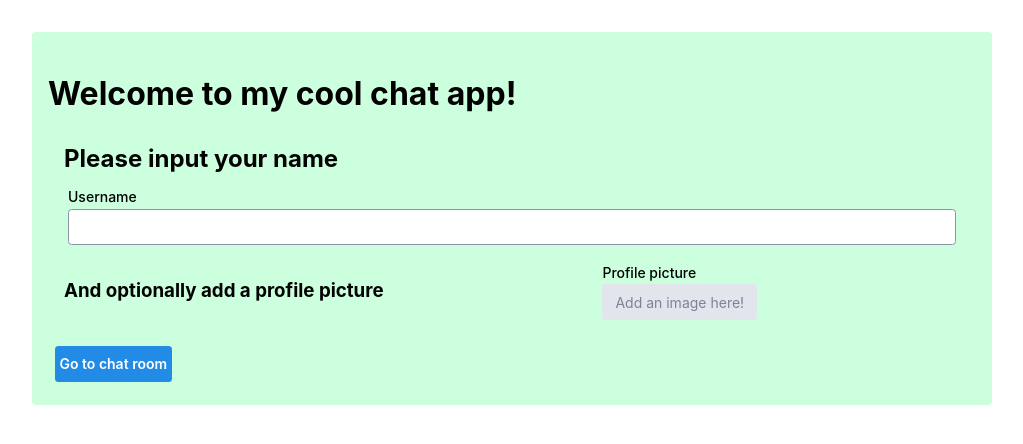
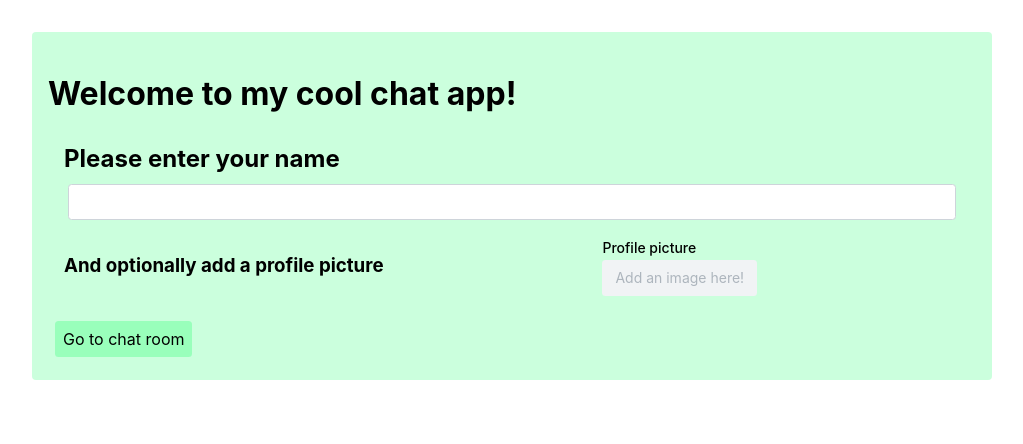
Before and after one commit to elkku26/chat26, a Next.js app in the folder frontend/: page / in a window 1280 px wide. Shown: the top 444 px of the page, without its empty margins (128-1151 px from the left). Built offline with nearby package versions, Linux system fonts and the light colour scheme; no server answers.

Commit message:
Persist current user on refresh

```diff
--- a/frontend/package.json
+++ b/frontend/package.json
@@ -20,6 +20,7 @@
     "react-dom": "^19.0.0",
     "react-redux": "^9.2.0",
     "react-tooltip": "^5.28.1",
+    "usehooks-ts": "^3.1.1",
     "uuid": "^11.1.0"
   },
   "devDependencies": {
--- a/frontend/src/app/layout.tsx
+++ b/frontend/src/app/layout.tsx
@@ -10,19 +10,6 @@ import {
 } from "@mantine/core";
 import StoreProvider from "./StoreProvider";
 import { NextIntlClientProvider } from "next-intl";
-
-const orange: MantineColorsTuple = [
-  "#fff8e1",
-  "#ffefcb",
-  "#ffdd9a",
-  "#ffca64",
-  "#ffba38",
-  "#ffb01b",
-  "#ffa903",
-  "#e39500",
-  "#cb8400",
-  "#b07100",
-];
 
 const greenish: MantineColorsTuple = [
   "#e1ffec",
@@ -37,23 +24,49 @@ const greenish: MantineColorsTuple = [
   "#00af30",
 ];
 
-const gray: MantineColorsTuple = [
-  "#f1f4fe",
-  "#e3e5ed",
-  "#c7c9d4",
-  "#a8abbb",
-  "#8d92a5",
-  "#7d8299",
-  "#747a94",
-  "#696f8a",
-  "#565c75",
-  "#484f69",
+const beige: MantineColorsTuple = [
+  "#fef2f5",
+  "#eae6e7",
+  "#cdcdcd",
+  "#b2b2b2",
+  "#9a9a9a",
+  "#8b8b8b",
+  "#848484",
+  "#6e6e6e",
+  "#676465",
+  "#5e5457",
+];
+
+const black: MantineColorsTuple = [
+  "#f5f5f5",
+  "#e7e7e7",
+  "#cdcdcd",
+  "#b2b2b2",
+  "#9a9a9a",
+  "#8b8b8b",
+  "#848484",
+  "#717171",
+  "#656565",
+  "#000000",
+];
+const red: MantineColorsTuple = [
+  "#ffe8e8",
+  "#ffcfcf",
+  "#ff9c9c",
+  "#fe6565",
+  "#fd3937",
+  "#fe1e1a",
+  "#fe0e0b",
+  "#e80000",
+  "#cb0000",
+  "#b10000",
 ];
 const theme = createTheme({
   colors: {
-    orange,
     greenish,
-    gray,
+    beige,
+    black,
+    red,
   },
   radius: {
     xs: "1em",
--- a/frontend/src/app/middleware/websocket.ts
+++ b/frontend/src/app/middleware/websocket.ts
@@ -3,7 +3,6 @@ import { setCurrentUser } from "@/lib/features/userSlice";
 import { RootState } from "@/lib/store";
 import {
   AcknowledgeKind,
-  AcknowledgePayload,
   ChatMessage,
   User,
   WSClientMessage,
@@ -90,7 +89,10 @@ const socketMiddleware = (store) => {
         console.log("WS_SEND with action:", action.payload);
         if (socket?.readyState === WebSocket.OPEN)
           socket.send(JSON.stringify(action.payload));
-        else console.log("socket is not open :(");
+        else {
+          console.log("socket is not open :(");
+        }
+
         const msg: WSClientMessage = action.payload;
 
         return new Promise((res, rej) => {
@@ -111,17 +113,17 @@ const socketMiddleware = (store) => {
 
                     break;
                   case AcknowledgeKind.JoinRoom:
+                    const user: User = wsResponse.payload.data;
+
                     store.dispatch(
-                      setUsers([
-                        ...currentState.chat.users,
-                        wsResponse.payload.data as User,
-                      ])
+                      setUsers([...currentState.chat.users, user])
                     );
-                    store.dispatch(
-                      setCurrentUser(wsResponse.payload.data as User)
-                    );
+                    store.dispatch(setCurrentUser(user));
 
-                    console.log("new user:", wsResponse.payload.data);
+                    localStorage.setItem("user-id", user.id);
+                    console.log("set user-id to", user.id);
+
+                    console.log("new user:", user);
 
                     break;
                   case AcknowledgeKind.SendChat:
--- a/frontend/src/app/page.module.css
+++ b/frontend/src/app/page.module.css
@@ -1,168 +1,18 @@
-.page {
-  --gray-rgb: 0, 0, 0;
-  --gray-alpha-200: rgba(var(--gray-rgb), 0.08);
-  --gray-alpha-100: rgba(var(--gray-rgb), 0.05);
-
-  --button-primary-hover: #383838;
-  --button-secondary-hover: #f2f2f2;
-
-  display: grid;
-  grid-template-rows: 20px 1fr 20px;
-  align-items: center;
-  justify-items: center;
-  min-height: 100svh;
-  padding: 80px;
-  gap: 64px;
-  font-family: var(--font-geist-sans);
+.h1,
+.h2,
+.h3,
+.text {
+  color: var(--mantine-color-black-9);
 }
 
-@media (prefers-color-scheme: dark) {
-  .page {
-    --gray-rgb: 255, 255, 255;
-    --gray-alpha-200: rgba(var(--gray-rgb), 0.145);
-    --gray-alpha-100: rgba(var(--gray-rgb), 0.06);
-
-    --button-primary-hover: #ccc;
-    --button-secondary-hover: #1a1a1a;
-  }
+.h2 {
+  color: var(--mantine-color-black-9);
 }
 
-.main {
-  display: flex;
-  flex-direction: column;
-  gap: 32px;
-  grid-row-start: 2;
+.h3 {
+  color: var(--mantine-color-black-9);
 }
 
-.main ol {
-  font-family: var(--font-geist-mono);
-  padding-left: 0;
-  margin: 0;
-  font-size: 14px;
-  line-height: 24px;
-  letter-spacing: -0.01em;
-  list-style-position: inside;
+.button {
+  color: var(--mantine-color-greenish-2);
 }
-
-.main li:not(:last-of-type) {
-  margin-bottom: 8px;
-}
-
-.main code {
-  font-family: inherit;
-  background: var(--gray-alpha-100);
-  padding: 2px 4px;
-  border-radius: 4px;
-  font-weight: 600;
-}
-
-.ctas {
-  display: flex;
-  gap: 16px;
-}
-
-.ctas a {
-  appearance: none;
-  border-radius: 128px;
-  height: 48px;
-  padding: 0 20px;
-  border: none;
-  border: 1px solid transparent;
-  transition:
-    background 0.2s,
-    color 0.2s,
-    border-color 0.2s;
-  cursor: pointer;
-  display: flex;
-  align-items: center;
-  justify-content: center;
-  font-size: 16px;
-  line-height: 20px;
-  font-weight: 500;
-}
-
-a.primary {
-  background: var(--foreground);
-  color: var(--background);
-  gap: 8px;
-}
-
-a.secondary {
-  border-color: var(--gray-alpha-200);
-  min-width: 158px;
-}
-
-.footer {
-  grid-row-start: 3;
-  display: flex;
-  gap: 24px;
-}
-
-.footer a {
-  display: flex;
-  align-items: center;
-  gap: 8px;
-}
-
-.footer img {
-  flex-shrink: 0;
-}
-
-/* Enable hover only on non-touch devices */
-@media (hover: hover) and (pointer: fine) {
-  a.primary:hover {
-    background: var(--button-primary-hover);
-    border-color: transparent;
-  }
-
-  a.secondary:hover {
-    background: var(--button-secondary-hover);
-    border-color: transparent;
-  }
-
-  .footer a:hover {
-    text-decoration: underline;
-    text-underline-offset: 4px;
-  }
-}
-
-@media (max-width: 600px) {
-  .page {
-    padding: 32px;
-    padding-bottom: 80px;
-  }
-
-  .main {
-    align-items: center;
-  }
-
-  .main ol {
-    text-align: center;
-  }
-
-  .ctas {
-    flex-direction: column;
-  }
-
-  .ctas a {
-    font-size: 14px;
-    height: 40px;
-    padding: 0 16px;
-  }
-
-  a.secondary {
-    min-width: auto;
-  }
-
-  .footer {
-    flex-wrap: wrap;
-    align-items: center;
-    justify-content: center;
-  }
-}
-
-@media (prefers-color-scheme: dark) {
-  .logo {
-    filter: invert();
-  }
-}
--- a/frontend/src/app/page.tsx
+++ b/frontend/src/app/page.tsx
@@ -1,5 +1,6 @@
 "use client";
 
+import classes from "./page.module.css";
 import React, { useEffect, useState } from "react";
 import { v4 as uuidv4 } from "uuid";
 import { setUserName } from "@/lib/features/userSlice";
@@ -38,8 +39,6 @@ function Welcome() {
   async function goToChat() {
     dispatch(setUserName(username));
 
-    //create and send new User to server
-
     let pfp_url = "";
     if (pfp !== null) {
       //Post pfp to minio endpoint
@@ -68,6 +67,7 @@ function Welcome() {
       msg_id: uuidv4(),
     };
     dispatch(send(message));
+
     router.push("/chat");
   }
 
@@ -84,11 +84,13 @@ function Welcome() {
         root: { borderRadius: "0.25em", marginTop: "2em", padding: "1em" },
       }}
     >
-      <h1>Welcome to my cool chat app!</h1>
+      <h1 className={classes.h1}>Welcome to my cool chat app!</h1>
       <Container>
-        <h2 style={{ marginBottom: "0.1em" }}>Please input your name</h2>
+        <h2 className={classes.h2} style={{ marginBottom: "0.1em" }}>
+          Please enter your name
+        </h2>
         <TextInput
-          label="Username"
+          label=""
           styles={{
             root: { padding: "0.25em" },
           }}
@@ -108,9 +110,10 @@ function Welcome() {
             marginBottom: "1em",
           }}
         >
-          <h3>And optionally add a profile picture</h3>
-          <Container style={{ border: theme.colors.gray[0] }}>
+          <h3 className={classes.h3}>And optionally add a profile picture</h3>
+          <Container style={{ border: theme.colors.greenish[2] }}>
             <FileInput
+              color="greenish.2"
               onChange={(picture) => setPfp(picture)}
               clearable
               accept="image/png,image/jpeg"
@@ -125,9 +128,10 @@ function Welcome() {
         onClick={() => {
           goToChat();
         }}
-        styles={{ root: { padding: "0.25em", margin: "0.5em" } }}
+        bg="greenish.2"
+        styles={{ root: { padding: "0.5em", margin: "0.5em" } }}
       >
-        Go to chat room
+        <Text c="black.9">Go to chat room</Text>
       </Button>
     </Container>
   );
```
Also changed, not shown: frontend/src/components/ChatRoom.tsx (+41 -33 lines), 1 other file (tests, documents, lock files or other folders).
